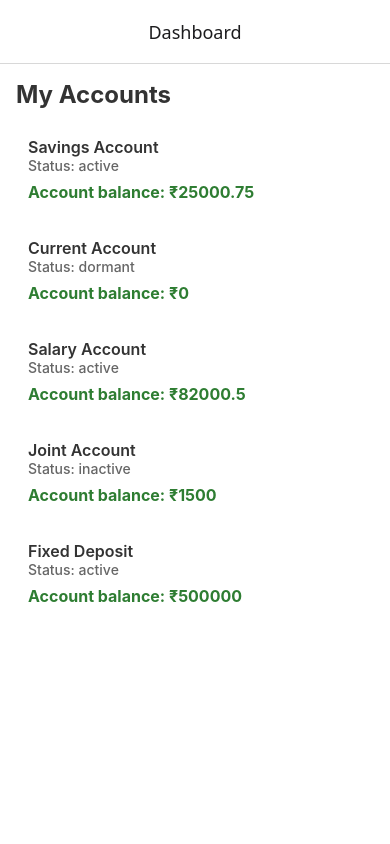
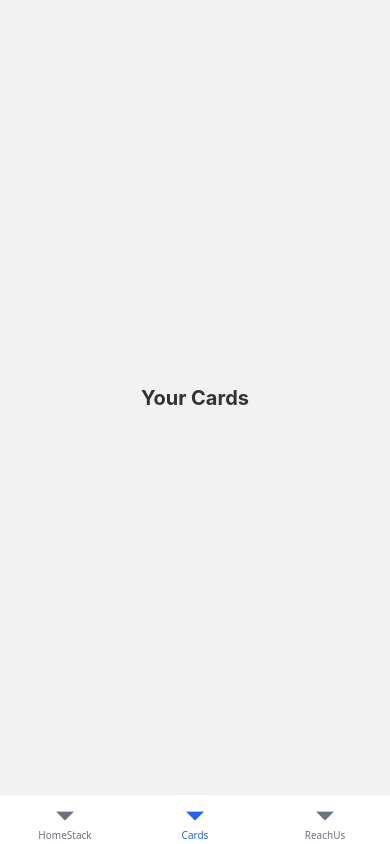
Before and after one commit to Ganesh-Raut4993/banking-app, a React Native app: screen /Cards in a window 390 px wide. Built offline with nearby package versions, Linux system fonts and the light colour scheme.

Commit message:
Bottom Tabs setup added, Account Details screen

```diff
--- a/package.json
+++ b/package.json
@@ -11,6 +11,7 @@
   },
   "dependencies": {
     "@react-native/new-app-screen": "0.85.0",
+    "@react-navigation/bottom-tabs": "^7.15.9",
     "@react-navigation/native": "^7.2.2",
     "@react-navigation/native-stack": "^7.14.10",
     "react": "19.2.3",
--- a/src/data/accounts.json
+++ b/src/data/accounts.json
@@ -1,32 +1,14 @@
 [
   {
     "id": "ACC1001",
-    "name": "Savings Account",
+    "holderName": "Ganesh Raut",
+    "accountNumber": "1234567890",
+    "accountType": "Savings",
     "status": "active",
-    "balance": 25000.75
-  },
-  {
-    "id": "ACC1002",
-    "name": "Current Account",
-    "status": "dormant",
-    "balance": 0.00
-  },
-  {
-    "id": "ACC1003",
-    "name": "Salary Account",
-    "status": "active",
-    "balance": 82000.50
-  },
-  {
-    "id": "ACC1004",
-    "name": "Joint Account",
-    "status": "inactive",
-    "balance": 1500.00
-  },
-  {
-    "id": "ACC1005",
-    "name": "Fixed Deposit",
-    "status": "active",
-    "balance": 500000.00
+    "balance": 25000.75,
+    "branchCode": "BR001",
+    "branchName": "Pune Main",
+    "ifscCode": "BANK0001",
+    "mmid": "9876543210"
   }
 ]
--- a/src/navigation/AppNavigator.tsx
+++ b/src/navigation/AppNavigator.tsx
@@ -3,19 +3,54 @@ import React from 'react';
 import { NavigationContainer } from '@react-navigation/native';
 import { createNativeStackNavigator } from '@react-navigation/native-stack';
 import Dashboard from '../screens/Dashboard';
+import { createBottomTabNavigator } from '@react-navigation/bottom-tabs';
+import { BottomTabParamList, HomeStackParamList } from '../types/navigation';
+import Cards from '../screens/Cards';
+import ReachUs from '../screens/ReachUs';
+import Home from '../screens/Home';
+import AccountDetails from '../screens/AccountDetails';
 
-const Stack = createNativeStackNavigator();
+
+const Tab = createBottomTabNavigator<BottomTabParamList>();
+const Stack = createNativeStackNavigator<HomeStackParamList>();
+
+// Home stack inside tabs
+const HomeStack: React.FC = () => (
+  <Stack.Navigator
+    screenOptions={{
+      headerStyle: { backgroundColor: '#2563eb' },
+      headerTintColor: '#fff',
+      headerTitleStyle: { fontWeight: 'bold' },
+      headerTitleAlign: 'center',
+    }}
+  >
+    <Stack.Screen name="Home" component={Home}/>
+    <Stack.Screen name="AccountDetails" component={AccountDetails}
+    options={{
+      title: 'Account Details',
+    }}/>
+  </Stack.Navigator>
+);
 
 const AppNavigator = () => {
   return (
     <NavigationContainer>
-      <Stack.Navigator
-        screenOptions={{
-          headerTitleAlign: 'center',
-        }}
-      >
-        <Stack.Screen name="Dashboard" component={Dashboard} />
-      </Stack.Navigator>
+      <Tab.Navigator
+      screenOptions={{
+         headerShown: false,
+          tabBarActiveTintColor: '#2563eb',
+          tabBarInactiveTintColor: '#6b7280',
+          tabBarStyle: { backgroundColor: '#fff', borderTopWidth: 0, elevation: 5 },
+      }}>
+
+        <Tab.Screen
+          name="HomeStack"
+          component={HomeStack}
+        />
+        <Tab.Screen name="Cards" component={Cards} />
+        <Tab.Screen name="ReachUs" component={ReachUs} />
+
+      </Tab.Navigator>
     </NavigationContainer>
   );
 };
--- /dev/null
+++ b/src/screens/AccountDetails.tsx
@@ -0,0 +1,49 @@
+import React from 'react';
+import { View, Text, StyleSheet } from 'react-native';
+import { RouteProp } from '@react-navigation/native';
+import { BottomTabParamList } from '../types/navigation';
+import { useBankingStore } from '../store/useBankingStore';
+
+type DetailsRouteProp = RouteProp<BottomTabParamList, 'AccountDetails'>;
+
+interface Props {
+  route: DetailsRouteProp;
+}
+
+const AccountDetails: React.FC<Props> = ({ route }) => {
+  const { accountId } = route.params;
+  const account = useBankingStore((state) =>
+    state.accounts.find((acc) => acc.id === accountId)
+  );
+
+  if (!account) {
+    return <Text style={styles.error}>Account not found</Text>;
+  }
+
+  return (
+    <View style={styles.container}>
+      <Text style={styles.information}>Holder: {account.holderName}</Text>
+      <Text style={styles.information}>Balance: ₹{account.balance}</Text>
+      <Text style={styles.information}>Type: {account.accountType}</Text>
+      <Text style={styles.information}>Number: {account.accountNumber}</Text>
+      <Text style={styles.information}>Branch Code: {account.branchCode}</Text>
+      <Text style={styles.information}>Branch Name: {account.branchName}</Text>
+      <Text style={styles.information}>IFSC Code: {account.ifscCode}</Text>
+      <Text style={styles.information}>MMID: {account.mmid}</Text>
+    </View>
+  );
+};
+
+export default AccountDetails;
+
+const styles = StyleSheet.create({
+  container: {
+    flex: 1,
+    padding: 16,
+},
+  title: { fontSize: 22, fontWeight: 'bold', marginBottom: 12 },
+  error: { fontSize: 18, color: 'red', textAlign: 'center', marginTop: 20 },
+  information: {
+    fontSize: 16, marginBottom: 6, borderRadius: 8,
+  }
+});
--- /dev/null
+++ b/src/screens/Cards.tsx
@@ -0,0 +1,17 @@
+import React from 'react';
+import { View, Text, StyleSheet } from 'react-native';
+
+const Cards: React.FC = () => {
+  return (
+    <View style={styles.container}>
+      <Text style={styles.title}>Your Cards</Text>
+    </View>
+  );
+};
+
+export default Cards;
+
+const styles = StyleSheet.create({
+  container: { flex: 1, justifyContent: 'center', alignItems: 'center', backgroundColor: '#f2f2f2' },
+  title: { fontSize: 20, fontWeight: 'bold', color: '#333' },
+});
--- /dev/null
+++ b/src/screens/Home.tsx
@@ -0,0 +1,45 @@
+import React, { useCallback } from 'react';
+import { View, Text, FlatList, TouchableOpacity, StyleSheet } from 'react-native';
+import { useNavigation } from '@react-navigation/native';
+import { BottomTabNavigationProp } from '@react-navigation/bottom-tabs';
+import { useBankingStore } from '../store/useBankingStore';
+import { Account } from '../types/account';
+import { BottomTabParamList } from '../types/navigation';
+
+type NavigationProp = BottomTabNavigationProp<BottomTabParamList, 'Home'>;
+
+const Home: React.FC = () => {
+  const accounts = useBankingStore((state) => state.accounts);
+  const navigation = useNavigation<NavigationProp>();
+
+  const renderItem = useCallback(({ item }: { item: Account }) => (
+    <TouchableOpacity
+      style={styles.card}
+      onPress={() => navigation.navigate('AccountDetails', { accountId: item.id })}
+    >
+      <Text style={styles.name}>{item.holderName}</Text>
+      <Text>Balance: ₹{item.balance}</Text>
+      <Text>Type: {item.accountType}</Text>
+      <Text>Number: {item.accountNumber}</Text>
+    </TouchableOpacity>
+  ), [navigation]);
+
+  return (
+    <View style={styles.container}>
+      <FlatList
+        data={accounts}
+        keyExtractor={(item) => item.id}
+        renderItem={renderItem}
+      />
+    </View>
+  );
+};
+
+export default Home;
+
+const styles = StyleSheet.create({
+  container: { flex: 1, padding: 16, backgroundColor: '#f2f2f2' },
+  title: { fontSize: 22, fontWeight: 'bold', marginBottom: 12 },
+  card: { backgroundColor: '#fff', padding: 16, marginBottom: 12, borderRadius: 8, elevation: 3 },
+  name: { fontSize: 18, fontWeight: '600', marginBottom: 4 }
+});
--- /dev/null
+++ b/src/screens/ReachUs.tsx
@@ -0,0 +1,17 @@
+import React from 'react';
+import { View, Text, StyleSheet } from 'react-native';
+
+const ReachUs: React.FC = () => {
+  return (
+    <View style={styles.container}>
+      <Text style={styles.title}>Contact Us</Text>
+    </View>
+  );
+};
+
+export default ReachUs;
+
+const styles = StyleSheet.create({
+  container: { flex: 1, justifyContent: 'center', alignItems: 'center', backgroundColor: '#f2f2f2' },
+  title: { fontSize: 20, fontWeight: 'bold', color: '#333' },
+});
--- /dev/null
+++ b/src/types/navigation.tsx
@@ -0,0 +1,12 @@
+// Types
+export type HomeStackParamList = {
+  Home: undefined;
+  AccountDetails: { accountId: string };
+};
+
+export type BottomTabParamList = {
+  HomeStack: undefined;
+  Cards: undefined;
+  ReachUs: undefined;
+  AccountDetails: { accountId: string };
+};
```
Also changed, not shown: src/types/account.ts (+7 -1 lines), 1 other file (tests, documents, lock files or other folders).
